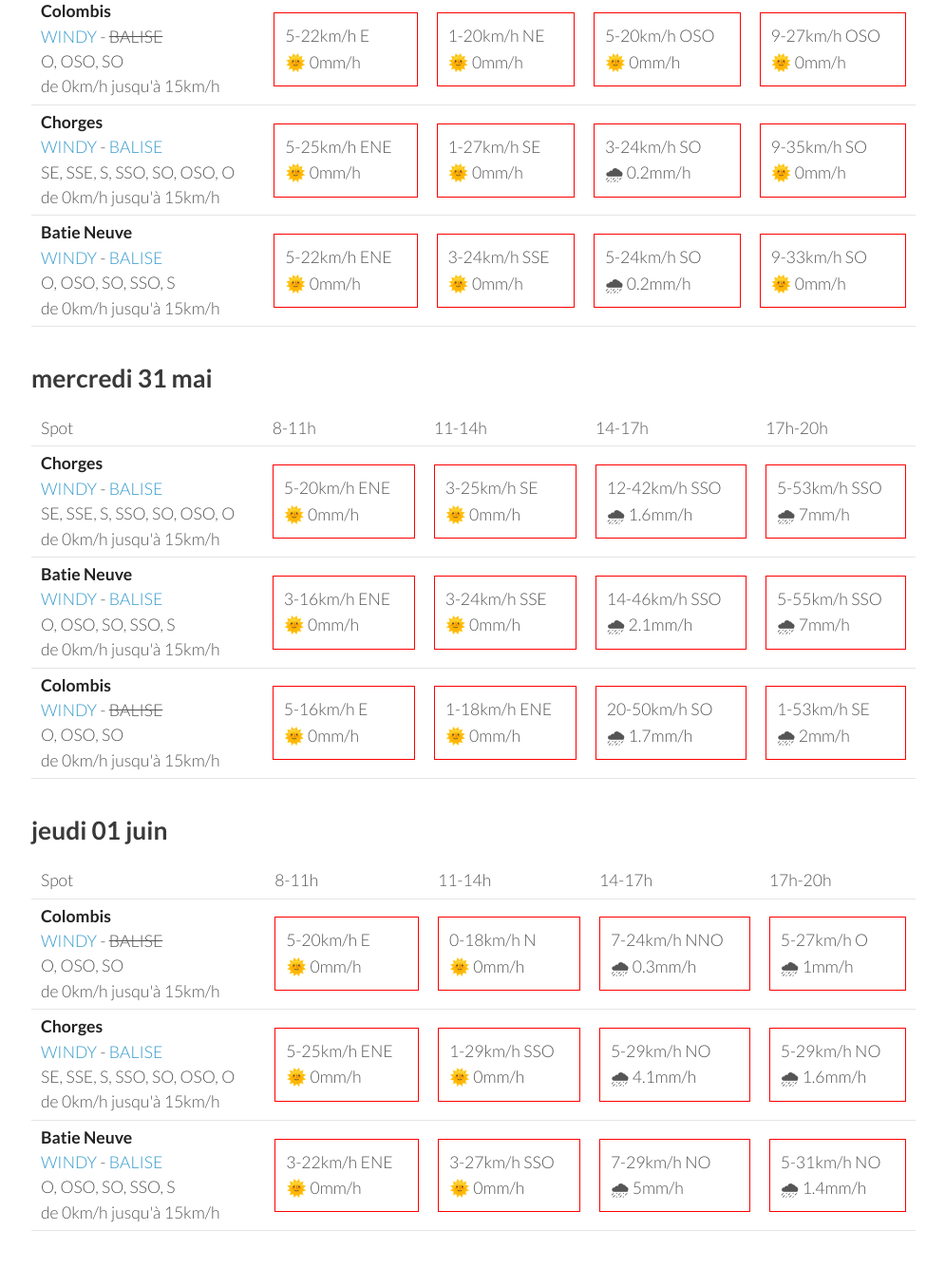
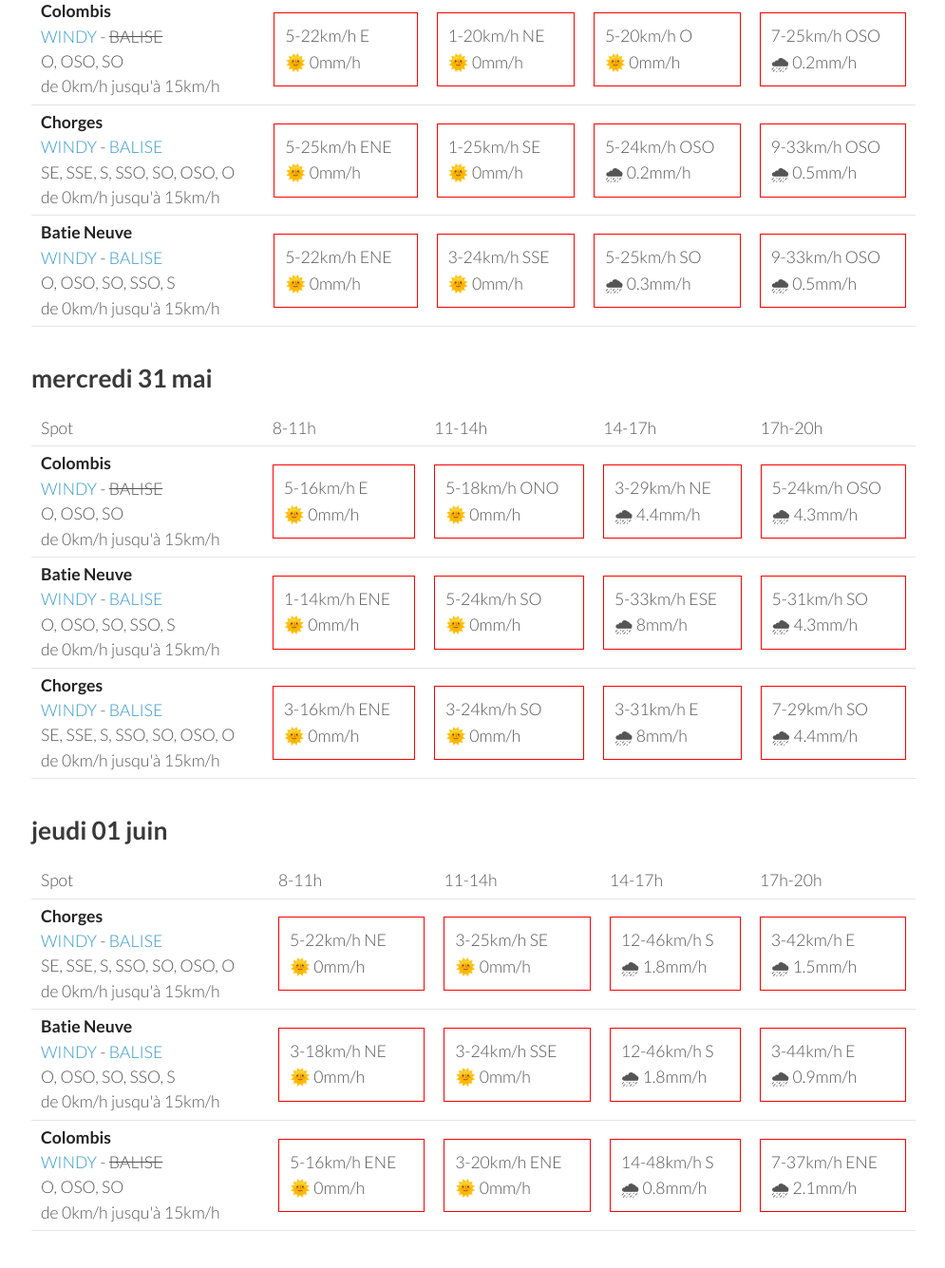
Before and after one commit to parapente-dans-le-nord/parapente-dans-le-nord.github.io, a Jekyll site: the page built from serre_poncon.markdown, in a window 1280 px wide and 1400 px high, scrolled down 1801 px. Shown: the top 1335 px of the window at 95% size, without its empty margins (25-1020 px from the left). Built offline with Jekyll 4.4.1, drawn with Linux system fonts in a browser that asks for light colours; some of the changed text lies outside the part shown.

Commit message:
update index.markdown

```diff
--- a/serre_poncon.markdown
+++ b/serre_poncon.markdown
@@ -25,27 +25,27 @@ page mise à jour le samedi 27 mai 17:31
         <td><strong>Batie Neuve</strong><br><a href="https://windy.com/44.584/6.236?44.559,6.262,10,m:eTtagly">WINDY</a> - <span class=""><a href="https://www.openwindmap.org/PP554">BALISE</a> </span><br> <span class="vent-favorable">O, OSO, SO, SSO, S</span><br><span class="force-vent">de 0km/h jusqu'à 15km/h</span> </td>
 
             <td><div class="not-flyable"><p>0-0km/h NA</p><p>🌧️ 0mm/h</p></div></td>
-            <td><div class="flyable"><p>5-12km/h S</p><p>🌞 0mm/h</p></div></td>
-            <td><div class="not-flyable"><p>11-25km/h SO</p><p>🌞 0mm/h</p></div></td>
-            <td><div class="not-flyable"><p>7-29km/h SSO</p><p>🌞 0mm/h</p></div></td>
+            <td><div class="not-flyable"><p>0-0km/h NA</p><p>🌧️ 0mm/h</p></div></td>
+            <td><div class="not-flyable"><p>0-0km/h NA</p><p>🌧️ 0mm/h</p></div></td>
+            <td><div class="not-flyable"><p>9-31km/h SO</p><p>🌞 0mm/h</p></div></td>
+
+    </tr>
+<tr>
+        <td><strong>Colombis</strong><br><a href="https://windy.com/44.494/6.216?44.559,6.262,10">WINDY</a> - <span class="no-balise"> BALISE </span><br> <span class="vent-favorable">O, OSO, SO</span><br><span class="force-vent">de 0km/h jusqu'à 15km/h</span> </td>
+
+            <td><div class="not-flyable"><p>0-0km/h NA</p><p>🌧️ 0mm/h</p></div></td>
+            <td><div class="not-flyable"><p>0-0km/h NA</p><p>🌧️ 0mm/h</p></div></td>
+            <td><div class="not-flyable"><p>0-0km/h NA</p><p>🌧️ 0mm/h</p></div></td>
+            <td><div class="not-flyable"><p>11-29km/h SSO</p><p>🌞 0mm/h</p></div></td>
 
     </tr>
 <tr>
         <td><strong>Chorges</strong><br><a href="https://windy.com/44.578/6.280?44.559,6.262,10">WINDY</a> - <span class=""><a href="https://www.openwindmap.org/PP554">BALISE</a> </span><br> <span class="vent-favorable">SE, SSE, S, SSO, SO, OSO, O</span><br><span class="force-vent">de 0km/h jusqu'à 15km/h</span> </td>
 
             <td><div class="not-flyable"><p>0-0km/h NA</p><p>🌧️ 0mm/h</p></div></td>
-            <td><div class="flyable"><p>5-12km/h S</p><p>🌞 0mm/h</p></div></td>
-            <td><div class="not-flyable"><p>9-22km/h OSO</p><p>🌞 0mm/h</p></div></td>
-            <td><div class="not-flyable"><p>11-27km/h OSO</p><p>🌞 0mm/h</p></div></td>
-
-    </tr>
-<tr>
-        <td><strong>Colombis</strong><br><a href="https://windy.com/44.494/6.216?44.559,6.262,10">WINDY</a> - <span class="no-balise"> BALISE </span><br> <span class="vent-favorable">O, OSO, SO</span><br><span class="force-vent">de 0km/h jusqu'à 15km/h</span> </td>
-
             <td><div class="not-flyable"><p>0-0km/h NA</p><p>🌧️ 0mm/h</p></div></td>
-            <td><div class="not-flyable"><p>7-22km/h ESE</p><p>🌞 0mm/h</p></div></td>
-            <td><div class="not-flyable"><p>9-25km/h OSO</p><p>🌞 0mm/h</p></div></td>
-            <td><div class="not-flyable"><p>11-35km/h SSO</p><p>🌞 0mm/h</p></div></td>
+            <td><div class="not-flyable"><p>0-0km/h NA</p><p>🌧️ 0mm/h</p></div></td>
+            <td><div class="not-flyable"><p>11-29km/h O</p><p>🌞 0mm/h</p></div></td>
 
     </tr>
 
@@ -67,30 +67,30 @@ page mise à jour le samedi 27 mai 17:31
 <tr>
         <td><strong>Chorges</strong><br><a href="https://windy.com/44.578/6.280?44.559,6.262,10">WINDY</a> - <span class=""><a href="https://www.openwindmap.org/PP554">BALISE</a> </span><br> <span class="vent-favorable">SE, SSE, S, SSO, SO, OSO, O</span><br><span class="force-vent">de 0km/h jusqu'à 15km/h</span> </td>
 
-            <td><div class="not-flyable"><p>3-5km/h NNE</p><p>🌞 0mm/h</p></div></td>
+            <td><div class="not-flyable"><p>3-7km/h NE</p><p>🌞 0mm/h</p></div></td>
             <td><div class="flyable"><p>5-14km/h SSO</p><p>🌞 0mm/h</p></div></td>
-            <td><div class="not-flyable"><p>11-24km/h SSO</p><p>🌞 0mm/h</p></div></td>
-            <td><div class="not-flyable"><p>12-22km/h S</p><p>🌧 1mm/h</p></div></td>
+            <td><div class="not-flyable"><p>3-12km/h NO</p><p>🌧 5mm/h</p></div></td>
+            <td><div class="not-flyable"><p>7-20km/h SSE</p><p>🌞 0mm/h</p></div></td>
 
 
     </tr>
 <tr>
         <td><strong>Batie Neuve</strong><br><a href="https://windy.com/44.584/6.236?44.559,6.262,10,m:eTtagly">WINDY</a> - <span class=""><a href="https://www.openwindmap.org/PP554">BALISE</a> </span><br> <span class="vent-favorable">O, OSO, SO, SSO, S</span><br><span class="force-vent">de 0km/h jusqu'à 15km/h</span> </td>
 
-            <td><div class="not-flyable"><p>3-5km/h NNE</p><p>🌞 0mm/h</p></div></td>
-            <td><div class="not-flyable"><p>7-16km/h SSO</p><p>🌞 0mm/h</p></div></td>
-            <td><div class="not-flyable"><p>12-31km/h O</p><p>🌞 0mm/h</p></div></td>
-            <td><div class="not-flyable"><p>16-35km/h SE</p><p>🌧 0.6mm/h</p></div></td>
+            <td><div class="not-flyable"><p>3-7km/h NNE</p><p>🌞 0mm/h</p></div></td>
+            <td><div class="not-flyable"><p>5-16km/h SSO</p><p>🌞 0mm/h</p></div></td>
+            <td><div class="not-flyable"><p>5-16km/h SSO</p><p>🌧 1.9mm/h</p></div></td>
+            <td><div class="not-flyable"><p>7-20km/h SE</p><p>🌞 0mm/h</p></div></td>
 
 
     </tr>
 <tr>
         <td><strong>Colombis</strong><br><a href="https://windy.com/44.494/6.216?44.559,6.262,10">WINDY</a> - <span class="no-balise"> BALISE </span><br> <span class="vent-favorable">O, OSO, SO</span><br><span class="force-vent">de 0km/h jusqu'à 15km/h</span> </td>
 
-            <td><div class="not-flyable"><p>5-11km/h ENE</p><p>🌞 0mm/h</p></div></td>
+            <td><div class="not-flyable"><p>3-11km/h ENE</p><p>🌞 0mm/h</p></div></td>
             <td><div class="not-flyable"><p>7-16km/h S</p><p>🌞 0mm/h</p></div></td>
-            <td><div class="not-flyable"><p>11-29km/h SSO</p><p>🌞 0mm/h</p></div></td>
-            <td><div class="not-flyable"><p>14-38km/h SE</p><p>🌞 0mm/h</p></div></td>
+            <td><div class="not-flyable"><p>1-18km/h NO</p><p>🌧 2.2mm/h</p></div></td>
+            <td><div class="not-flyable"><p>9-22km/h SSE</p><p>🌧 2.9mm/h</p></div></td>
 
 
     </tr>
@@ -111,32 +111,32 @@ page mise à jour le samedi 27 mai 17:31
       <td>17h-20h</td>
     </tr>
 <tr>
-        <td><strong>Colombis</strong><br><a href="https://windy.com/44.494/6.216?44.559,6.262,10">WINDY</a> - <span class="no-balise"> BALISE </span><br> <span class="vent-favorable">O, OSO, SO</span><br><span class="force-vent">de 0km/h jusqu'à 15km/h</span> </td>
+        <td><strong>Batie Neuve</strong><br><a href="https://windy.com/44.584/6.236?44.559,6.262,10,m:eTtagly">WINDY</a> - <span class=""><a href="https://www.openwindmap.org/PP554">BALISE</a> </span><br> <span class="vent-favorable">O, OSO, SO, SSO, S</span><br><span class="force-vent">de 0km/h jusqu'à 15km/h</span> </td>
 
-            <td><div class="not-flyable"><p>3-16km/h E</p><p>🌧 0.2mm/h</p></div></td>
-            <td><div class="not-flyable"><p>1-16km/h O</p><p>🌞 0mm/h</p></div></td>
-            <td><div class="not-flyable"><p>5-25km/h OSO</p><p>🌧 1mm/h</p></div></td>
-            <td><div class="not-flyable"><p>1-33km/h NE</p><p>🌧 7mm/h</p></div></td>
+            <td><div class="not-flyable"><p>1-3km/h ONO</p><p>🌞 0mm/h</p></div></td>
+            <td><div class="not-flyable"><p>3-22km/h S</p><p>🌞 0mm/h</p></div></td>
+            <td><div class="not-flyable"><p>3-35km/h S</p><p>🌧 3.7mm/h</p></div></td>
+            <td><div class="not-flyable"><p>1-31km/h ONO</p><p>🌧 3.7mm/h</p></div></td>
 
 
     </tr>
 <tr>
-        <td><strong>Batie Neuve</strong><br><a href="https://windy.com/44.584/6.236?44.559,6.262,10,m:eTtagly">WINDY</a> - <span class=""><a href="https://www.openwindmap.org/PP554">BALISE</a> </span><br> <span class="vent-favorable">O, OSO, SO, SSO, S</span><br><span class="force-vent">de 0km/h jusqu'à 15km/h</span> </td>
+        <td><strong>Colombis</strong><br><a href="https://windy.com/44.494/6.216?44.559,6.262,10">WINDY</a> - <span class="no-balise"> BALISE </span><br> <span class="vent-favorable">O, OSO, SO</span><br><span class="force-vent">de 0km/h jusqu'à 15km/h</span> </td>
 
-            <td><div class="not-flyable"><p>3-18km/h NE</p><p>🌧 0.5mm/h</p></div></td>
-            <td><div class="not-flyable"><p>3-24km/h S</p><p>🌞 0mm/h</p></div></td>
-            <td><div class="not-flyable"><p>3-27km/h OSO</p><p>🌧 1.6mm/h</p></div></td>
-            <td><div class="not-flyable"><p>1-37km/h O</p><p>🌧 8mm/h</p></div></td>
+            <td><div class="not-flyable"><p>11-24km/h ENE</p><p>🌞 0mm/h</p></div></td>
+            <td><div class="not-flyable"><p>1-16km/h ONO</p><p>🌞 0mm/h</p></div></td>
+            <td><div class="not-flyable"><p>0-33km/h NNE</p><p>🌧 1.7mm/h</p></div></td>
+            <td><div class="not-flyable"><p>1-24km/h NO</p><p>🌧 1.9mm/h</p></div></td>
 
 
     </tr>
 <tr>
         <td><strong>Chorges</strong><br><a href="https://windy.com/44.578/6.280?44.559,6.262,10">WINDY</a> - <span class=""><a href="https://www.openwindmap.org/PP554">BALISE</a> </span><br> <span class="vent-favorable">SE, SSE, S, SSO, SO, OSO, O</span><br><span class="force-vent">de 0km/h jusqu'à 15km/h</span> </td>
 
-            <td><div class="not-flyable"><p>5-20km/h ENE</p><p>🌧 0.4mm/h</p></div></td>
-            <td><div class="not-flyable"><p>1-24km/h S</p><p>🌞 0mm/h</p></div></td>
-            <td><div class="not-flyable"><p>5-27km/h OSO</p><p>🌧 1.6mm/h</p></div></td>
-            <td><div class="not-flyable"><p>1-35km/h OSO</p><p>🌧 8mm/h</p></div></td>
+            <td><div class="not-flyable"><p>3-5km/h ONO</p><p>🌞 0mm/h</p></div></td>
+            <td><div class="not-flyable"><p>1-22km/h SSE</p><p>🌞 0mm/h</p></div></td>
+            <td><div class="not-flyable"><p>3-33km/h SSO</p><p>🌧 3.5mm/h</p></div></td>
+            <td><div class="not-flyable"><p>1-29km/h NO</p><p>🌧 3mm/h</p></div></td>
 
 
     </tr>
@@ -161,8 +161,8 @@ page mise à jour le samedi 27 mai 17:31
 
             <td><div class="not-flyable"><p>5-22km/h E</p><p>🌞 0mm/h</p></div></td>
             <td><div class="not-flyable"><p>1-20km/h NE</p><p>🌞 0mm/h</p></div></td>
-            <td><div class="not-flyable"><p>5-20km/h OSO</p><p>🌞 0mm/h</p></div></td>
-            <td><div class="not-flyable"><p>9-27km/h OSO</p><p>🌞 0mm/h</p></div></td>
+            <td><div class="not-flyable"><p>5-20km/h O</p><p>🌞 0mm/h</p></div></td>
+            <td><div class="not-flyable"><p>7-25km/h OSO</p><p>🌧 0.2mm/h</p></div></td>
 
 
     </tr>
@@ -170,9 +170,9 @@ page mise à jour le samedi 27 mai 17:31
         <td><strong>Chorges</strong><br><a href="https://windy.com/44.578/6.280?44.559,6.262,10">WINDY</a> - <span class=""><a href="https://www.openwindmap.org/PP554">BALISE</a> </span><br> <span class="vent-favorable">SE, SSE, S, SSO, SO, OSO, O</span><br><span class="force-vent">de 0km/h jusqu'à 15km/h</span> </td>
 
             <td><div class="not-flyable"><p>5-25km/h ENE</p><p>🌞 0mm/h</p></div></td>
-            <td><div class="not-flyable"><p>1-27km/h SE</p><p>🌞 0mm/h</p></div></td>
-            <td><div class="not-flyable"><p>3-24km/h SO</p><p>🌧 0.2mm/h</p></div></td>
-            <td><div class="not-flyable"><p>9-35km/h SO</p><p>🌞 0mm/h</p></div></td>
+            <td><div class="not-flyable"><p>1-25km/h SE</p><p>🌞 0mm/h</p></div></td>
+            <td><div class="not-flyable"><p>5-24km/h OSO</p><p>🌧 0.2mm/h</p></div></td>
+            <td><div class="not-flyable"><p>9-33km/h OSO</p><p>🌧 0.5mm/h</p></div></td>
 
 
     </tr>
@@ -181,8 +181,8 @@ page mise à jour le samedi 27 mai 17:31
 
             <td><div class="not-flyable"><p>5-22km/h ENE</p><p>🌞 0mm/h</p></div></td>
             <td><div class="not-flyable"><p>3-24km/h SSE</p><p>🌞 0mm/h</p></div></td>
-            <td><div class="not-flyable"><p>5-24km/h SO</p><p>🌧 0.2mm/h</p></div></td>
-            <td><div class="not-flyable"><p>9-33km/h SO</p><p>🌞 0mm/h</p></div></td>
+            <td><div class="not-flyable"><p>5-25km/h SO</p><p>🌧 0.3mm/h</p></div></td>
+            <td><div class="not-flyable"><p>9-33km/h OSO</p><p>🌧 0.5mm/h</p></div></td>
 
 
     </tr>
@@ -203,32 +203,32 @@ page mise à jour le samedi 27 mai 17:31
       <td>17h-20h</td>
     </tr>
 <tr>
-        <td><strong>Chorges</strong><br><a href="https://windy.com/44.578/6.280?44.559,6.262,10">WINDY</a> - <span class=""><a href="https://www.openwindmap.org/PP554">BALISE</a> </span><br> <span class="vent-favorable">SE, SSE, S, SSO, SO, OSO, O</span><br><span class="force-vent">de 0km/h jusqu'à 15km/h</span> </td>
+        <td><strong>Colombis</strong><br><a href="https://windy.com/44.494/6.216?44.559,6.262,10">WINDY</a> - <span class="no-balise"> BALISE </span><br> <span class="vent-favorable">O, OSO, SO</span><br><span class="force-vent">de 0km/h jusqu'à 15km/h</span> </td>
 
-            <td><div class="not-flyable"><p>5-20km/h ENE</p><p>🌞 0mm/h</p></div></td>
-            <td><div class="not-flyable"><p>3-25km/h SE</p><p>🌞 0mm/h</p></div></td>
-            <td><div class="not-flyable"><p>12-42km/h SSO</p><p>🌧 1.6mm/h</p></div></td>
-            <td><div class="not-flyable"><p>5-53km/h SSO</p><p>🌧 7mm/h</p></div></td>
+            <td><div class="not-flyable"><p>5-16km/h E</p><p>🌞 0mm/h</p></div></td>
+            <td><div class="not-flyable"><p>5-18km/h ONO</p><p>🌞 0mm/h</p></div></td>
+            <td><div class="not-flyable"><p>3-29km/h NE</p><p>🌧 4.4mm/h</p></div></td>
+            <td><div class="not-flyable"><p>5-24km/h OSO</p><p>🌧 4.3mm/h</p></div></td>
 
 
     </tr>
 <tr>
         <td><strong>Batie Neuve</strong><br><a href="https://windy.com/44.584/6.236?44.559,6.262,10,m:eTtagly">WINDY</a> - <span class=""><a href="https://www.openwindmap.org/PP554">BALISE</a> </span><br> <span class="vent-favorable">O, OSO, SO, SSO, S</span><br><span class="force-vent">de 0km/h jusqu'à 15km/h</span> </td>
 
-            <td><div class="not-flyable"><p>3-16km/h ENE</p><p>🌞 0mm/h</p></div></td>
-            <td><div class="not-flyable"><p>3-24km/h SSE</p><p>🌞 0mm/h</p></div></td>
-            <td><div class="not-flyable"><p>14-46km/h SSO</p><p>🌧 2.1mm/h</p></div></td>
-            <td><div class="not-flyable"><p>5-55km/h SSO</p><p>🌧 7mm/h</p></div></td>
+            <td><div class="not-flyable"><p>1-14km/h ENE</p><p>🌞 0mm/h</p></div></td>
+            <td><div class="not-flyable"><p>5-24km/h SO</p><p>🌞 0mm/h</p></div></td>
+            <td><div class="not-flyable"><p>5-33km/h ESE</p><p>🌧 8mm/h</p></div></td>
+            <td><div class="not-flyable"><p>5-31km/h SO</p><p>🌧 4.3mm/h</p></div></td>
 
 
     </tr>
 <tr>
-        <td><strong>Colombis</strong><br><a href="https://windy.com/44.494/6.216?44.559,6.262,10">WINDY</a> - <span class="no-balise"> BALISE </span><br> <span class="vent-favorable">O, OSO, SO</span><br><span class="force-vent">de 0km/h jusqu'à 15km/h</span> </td>
+        <td><strong>Chorges</strong><br><a href="https://windy.com/44.578/6.280?44.559,6.262,10">WINDY</a> - <span class=""><a href="https://www.openwindmap.org/PP554">BALISE</a> </span><br> <span class="vent-favorable">SE, SSE, S, SSO, SO, OSO, O</span><br><span class="force-vent">de 0km/h jusqu'à 15km/h</span> </td>
 
-            <td><div class="not-flyable"><p>5-16km/h E</p><p>🌞 0mm/h</p></div></td>
-            <td><div class="not-flyable"><p>1-18km/h ENE</p><p>🌞 0mm/h</p></div></td>
-            <td><div class="not-flyable"><p>20-50km/h SO</p><p>🌧 1.7mm/h</p></div></td>
-            <td><div class="not-flyable"><p>1-53km/h SE</p><p>🌧 2mm/h</p></div></td>
+            <td><div class="not-flyable"><p>3-16km/h ENE</p><p>🌞 0mm/h</p></div></td>
+            <td><div class="not-flyable"><p>3-24km/h SO</p><p>🌞 0mm/h</p></div></td>
+            <td><div class="not-flyable"><p>3-31km/h E</p><p>🌧 8mm/h</p></div></td>
+            <td><div class="not-flyable"><p>7-29km/h SO</p><p>🌧 4.4mm/h</p></div></td>
 
 
     </tr>
@@ -249,32 +249,32 @@ page mise à jour le samedi 27 mai 17:31
       <td>17h-20h</td>
     </tr>
 <tr>
-        <td><strong>Colombis</strong><br><a href="https://windy.com/44.494/6.216?44.559,6.262,10">WINDY</a> - <span class="no-balise"> BALISE </span><br> <span class="vent-favorable">O, OSO, SO</span><br><span class="force-vent">de 0km/h jusqu'à 15km/h</span> </td>
-
-            <td><div class="not-flyable"><p>5-20km/h E</p><p>🌞 0mm/h</p></div></td>
-            <td><div class="not-flyable"><p>0-18km/h N</p><p>🌞 0mm/h</p></div></td>
-            <td><div class="not-flyable"><p>7-24km/h NNO</p><p>🌧 0.3mm/h</p></div></td>
-            <td><div class="not-flyable"><p>5-27km/h O</p><p>🌧 1mm/h</p></div></td>
-
-
-    </tr>
-<tr>
         <td><strong>Chorges</strong><br><a href="https://windy.com/44.578/6.280?44.559,6.262,10">WINDY</a> - <span class=""><a href="https://www.openwindmap.org/PP554">BALISE</a> </span><br> <span class="vent-favorable">SE, SSE, S, SSO, SO, OSO, O</span><br><span class="force-vent">de 0km/h jusqu'à 15km/h</span> </td>
 
-            <td><div class="not-flyable"><p>5-25km/h ENE</p><p>🌞 0mm/h</p></div></td>
-            <td><div class="not-flyable"><p>1-29km/h SSO</p><p>🌞 0mm/h</p></div></td>
-            <td><div class="not-flyable"><p>5-29km/h NO</p><p>🌧 4.1mm/h</p></div></td>
-            <td><div class="not-flyable"><p>5-29km/h NO</p><p>🌧 1.6mm/h</p></div></td>
+            <td><div class="not-flyable"><p>5-22km/h NE</p><p>🌞 0mm/h</p></div></td>
+            <td><div class="not-flyable"><p>3-25km/h SE</p><p>🌞 0mm/h</p></div></td>
+            <td><div class="not-flyable"><p>12-46km/h S</p><p>🌧 1.8mm/h</p></div></td>
+            <td><div class="not-flyable"><p>3-42km/h E</p><p>🌧 1.5mm/h</p></div></td>
 
 
     </tr>
 <tr>
         <td><strong>Batie Neuve</strong><br><a href="https://windy.com/44.584/6.236?44.559,6.262,10,m:eTtagly">WINDY</a> - <span class=""><a href="https://www.openwindmap.org/PP554">BALISE</a> </span><br> <span class="vent-favorable">O, OSO, SO, SSO, S</span><br><span class="force-vent">de 0km/h jusqu'à 15km/h</span> </td>
 
-            <td><div class="not-flyable"><p>3-22km/h ENE</p><p>🌞 0mm/h</p></div></td>
-            <td><div class="not-flyable"><p>3-27km/h SSO</p><p>🌞 0mm/h</p></div></td>
-            <td><div class="not-flyable"><p>7-29km/h NO</p><p>🌧 5mm/h</p></div></td>
-            <td><div class="not-flyable"><p>5-31km/h NO</p><p>🌧 1.4mm/h</p></div></td>
+            <td><div class="not-flyable"><p>3-18km/h NE</p><p>🌞 0mm/h</p></div></td>
+            <td><div class="not-flyable"><p>3-24km/h SSE</p><p>🌞 0mm/h</p></div></td>
+            <td><div class="not-flyable"><p>12-46km/h S</p><p>🌧 1.8mm/h</p></div></td>
+            <td><div class="not-flyable"><p>3-44km/h E</p><p>🌧 0.9mm/h</p></div></td>
+
+
+    </tr>
+<tr>
+        <td><strong>Colombis</strong><br><a href="https://windy.com/44.494/6.216?44.559,6.262,10">WINDY</a> - <span class="no-balise"> BALISE </span><br> <span class="vent-favorable">O, OSO, SO</span><br><span class="force-vent">de 0km/h jusqu'à 15km/h</span> </td>
+
+            <td><div class="not-flyable"><p>5-16km/h ENE</p><p>🌞 0mm/h</p></div></td>
+            <td><div class="not-flyable"><p>3-20km/h ENE</p><p>🌞 0mm/h</p></div></td>
+            <td><div class="not-flyable"><p>14-48km/h S</p><p>🌧 0.8mm/h</p></div></td>
+            <td><div class="not-flyable"><p>7-37km/h ENE</p><p>🌧 2.1mm/h</p></div></td>
 
 
     </tr>
```
Also changed, not shown: other parts of serre_poncon.markdown (+1 -1 lines).
